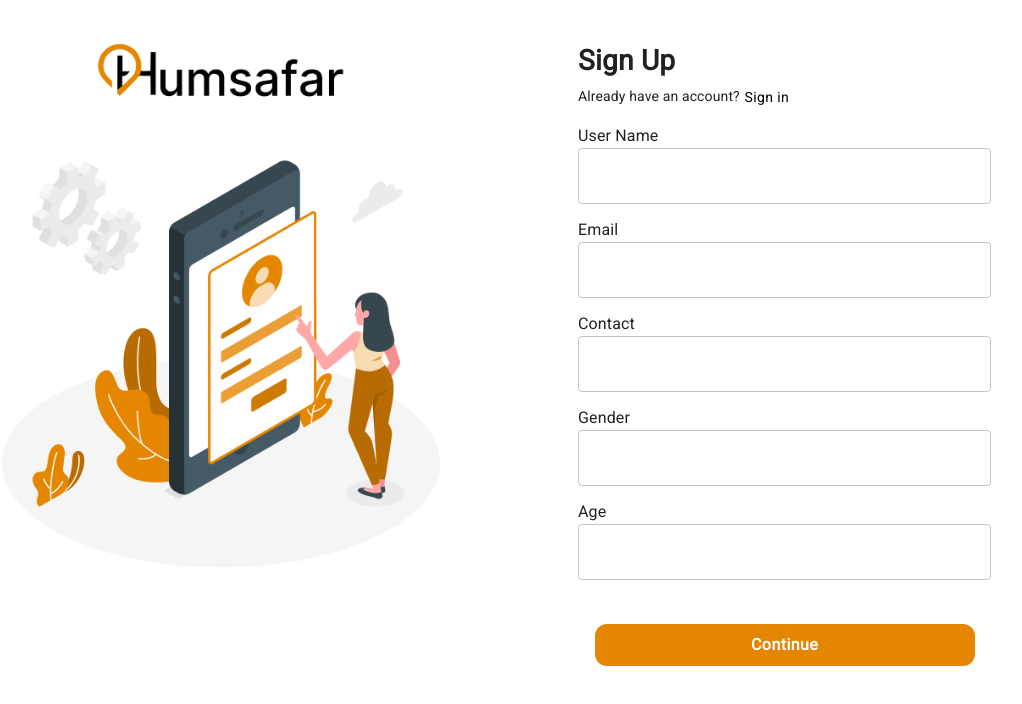
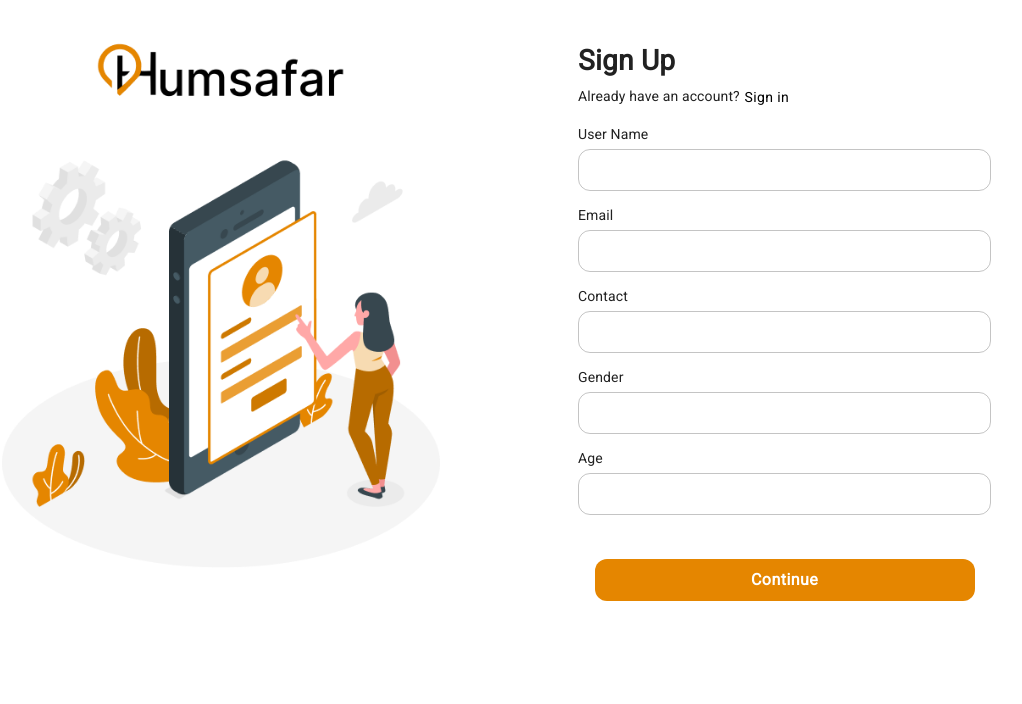
Before and after one commit to umer-shehzad/humsafardashboard, a React (Vite) app: page /signup/personal-info in a window 1280 px wide. Shown: the top 704 px of the page, without its empty margins (142-1164 px from the left). Built offline with nearby package versions, Linux system fonts and the light colour scheme.

Commit message:
code fix

```diff
--- a/src/components/login/LoginForm.jsx
+++ b/src/components/login/LoginForm.jsx
@@ -19,8 +19,8 @@ const LoginForm = () => {
         setShowPassword(!showPassword);
     };
 
-    const handleSignInClick = () => {
-        console.log('SignInCLick');
+    const handleForgotPasswordClick = () => {
+        console.log('ForgotPasswordClick');
         navigate("/forgot-password");
     }
 
@@ -59,7 +59,7 @@ const LoginForm = () => {
                             <Box>
                                 <Box display={'flex'} flexDirection={'column'} rowGap={2}>
                                     {/* Email Field */}
-                                    <InputField labelName={'Email'} fieldName={'email'} height={'48px'} />
+                                    <InputField labelName={'Email'} fieldName={'email'} height={'48px'} fontSize={'14px'} mb={0.5} borderRadius={'12px'} />
 
                                     {/* Password Field */}
                                     <Box>
@@ -123,6 +123,7 @@ const LoginForm = () => {
                                     />
                                     <Button
                                         variant="text"
+                                        onClick={handleForgotPasswordClick}
                                         sx={{
                                             textTransform: 'none',
                                             color: 'black',
@@ -142,7 +143,7 @@ const LoginForm = () => {
 
                             {/* Sign In Button */}
                             <Box mt={1}>
-                                <CustomButton btnName="Sign In" onClick={handleSignInClick} />
+                                <CustomButton btnName="Sign In" />
                             </Box>
                         </Box>
                     </Form>
--- a/src/components/signup/PersonalInfoForm.jsx
+++ b/src/components/signup/PersonalInfoForm.jsx
@@ -79,11 +79,11 @@ const PersonalInfoForm = () => {
                     <Form>
                         <Box display={'flex'} flexDirection={'column'} rowGap={1.75}>
 
-                            <InputField labelName="User Name" fieldName="userName"/>
-                            <InputField labelName="Email" fieldName="email"/>
-                            <InputField labelName="Contact" fieldName="contact"/>
-                            <InputField labelName="Gender" fieldName="gender"/>
-                            <InputField labelName="Age" fieldName="age"/>
+                            <InputField labelName="User Name" fieldName="userName" textFontSize={'14px'} mb={0.5} borderRadius={'12px'} height={'42px'}/>
+                            <InputField labelName="Email" fieldName="email" textFontSize={'14px'} mb={0.5} borderRadius={'12px'} height={'42px'}/>
+                            <InputField labelName="Contact" fieldName="contact" textFontSize={'14px'} mb={0.5} borderRadius={'12px'} height={'42px'}/>
+                            <InputField labelName="Gender" fieldName="gender" textFontSize={'14px'} mb={0.5} borderRadius={'12px'} height={'42px'}/>
+                            <InputField labelName="Age" fieldName="age" textFontSize={'14px'} mb={0.5} borderRadius={'12px'} height={'42px'}/>
 
                             <CustomButton btnName={'Continue'} mt={3.75} onClick={handleContinueBtnClick}/>
                         </Box>
```
